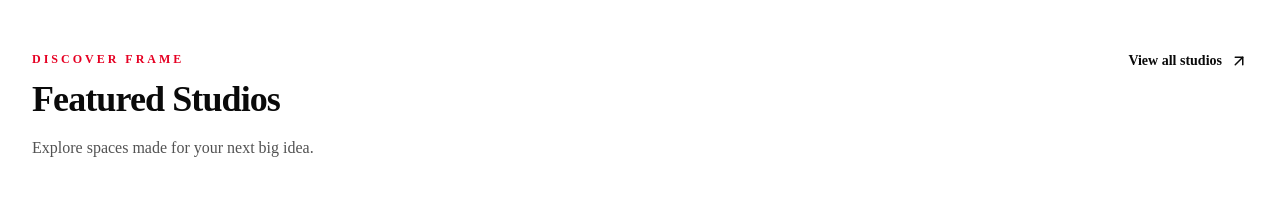
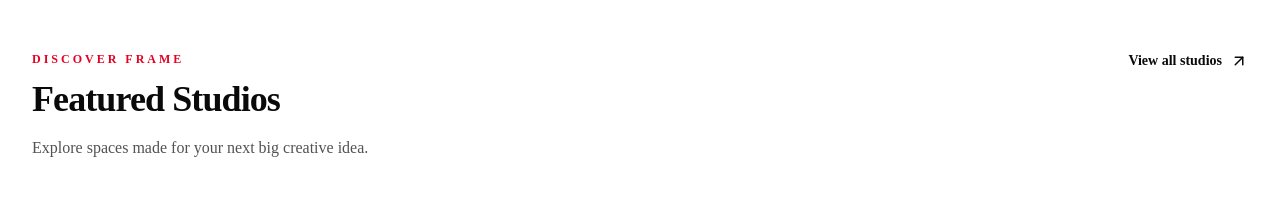
Before and after one commit to say33eed/frame-client, a Next.js app: page / in a window 1280 px wide. Shown: the part 1500-1709 px from the top of the page. Built offline with nearby package versions, Linux system fonts and the light colour scheme; no server answers.

Commit message:
finalize featured section

```diff
--- a/src/components/FeaturedStudios.tsx
+++ b/src/components/FeaturedStudios.tsx
@@ -24,7 +24,7 @@ export default function FeaturedStudios() {
                         </h2>
 
                         <p className="mt-4 max-w-xl text-base leading-relaxed text-neutral-600">
-                            Explore spaces made for your next big idea.
+                            Explore spaces made for your next big creative idea.
                         </p>
                     </div>
 
```
